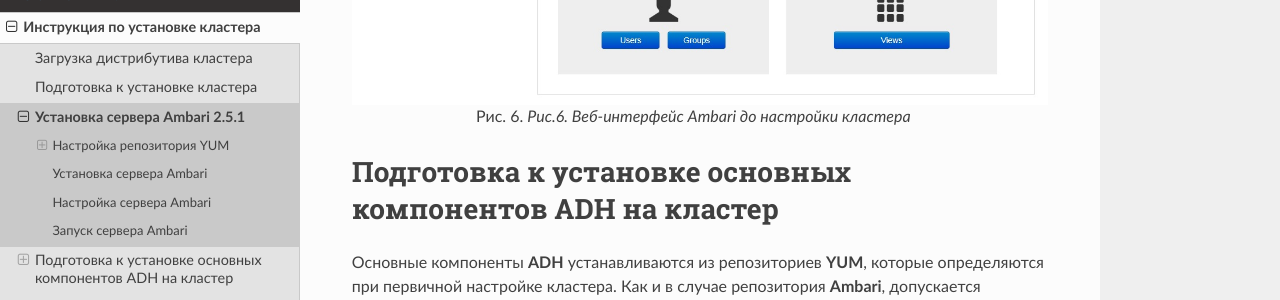
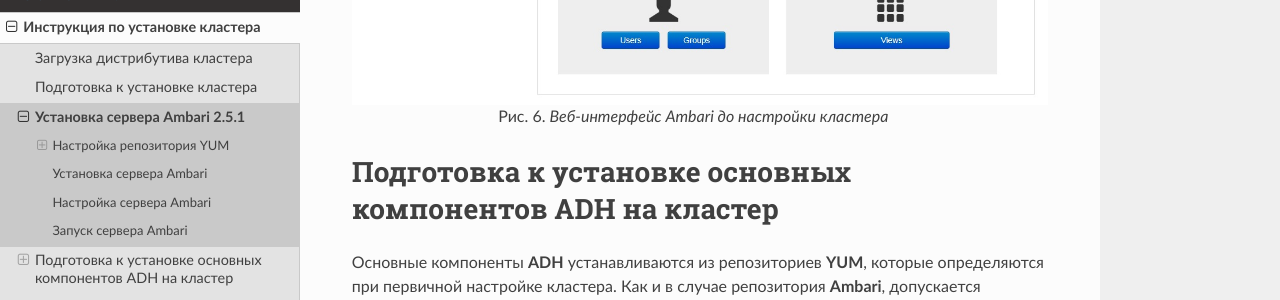
Before and after one commit to arenadata/docs_adps, a Sphinx documentation site: the page built from source/install/installation.rst, in a window 1280 px wide and 900 px high, scrolled down 4625 px. Shown: the part 151-451 px from the top of the window. Built offline with Sphinx 7.4.7 and the Read the Docs theme 2.0.0, drawn with Linux system fonts in a browser that asks for light colours.

Commit message:
Update installation.rst

```diff
--- a/source/install/installation.rst
+++ b/source/install/installation.rst
@@ -202,14 +202,14 @@
 
   :command:`http://<адрес сервера>:8080`
 
-При этом запрашивается логин и пароль. После авторизации открывается веб-интерфейс **Ambari** (:ref:`Рис.6.<install_pic6>`).
+При этом запрашивается логин и пароль. После авторизации открывается веб-интерфейс **Ambari** (:numref:`Рис.%s.<install_pic6>`).
 
 .. _install_pic6:
 
 .. figure:: imgs/install_pic6.*
    :align: center
 
-   Рис.6. Веб-интерфейс Ambari до настройки кластера
+   Веб-интерфейс Ambari до настройки кластера
 
 
 
```
